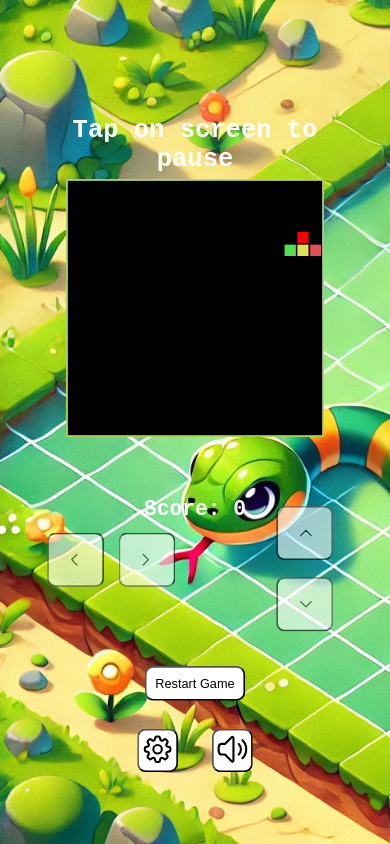
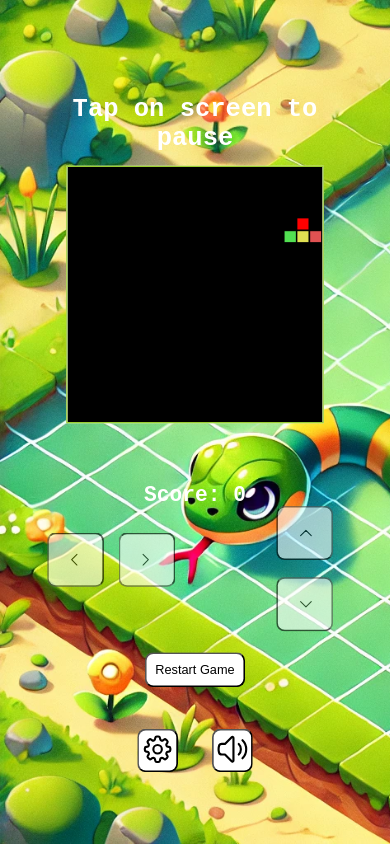
Before and after one commit to Eyesore123/Snake-game-JS-only, a plain HTML site: page index.html in a window 390 px wide. Both pictures are taken after a click on the button "Start Game". Drawn offline with Linux system fonts and the light colour scheme.

Commit message:
style fixes

```diff
--- a/styles.css
+++ b/styles.css
@@ -82,7 +82,7 @@ div {
 .footer {
     position: fixed;
     display: none;
-    top: 5%;
+    top: 2%;
 }
 
 @media screen and (min-width: 1446px) {
@@ -189,8 +189,9 @@ div {
         margin-bottom: 140px;
     }
 
-    #restartBtn {
+    button#restartBtn {
         padding: 10px;
+        margin-bottom: 40px;
         z-index: 2;
     }
 
@@ -198,10 +199,6 @@ div {
     #gameCanvas {
         margin-top: 0vh;
         scale: 0.75;
-    }
-
-    button#restartBtn {
-        margin-bottom: 1vh;
     }
 
     body {
```
